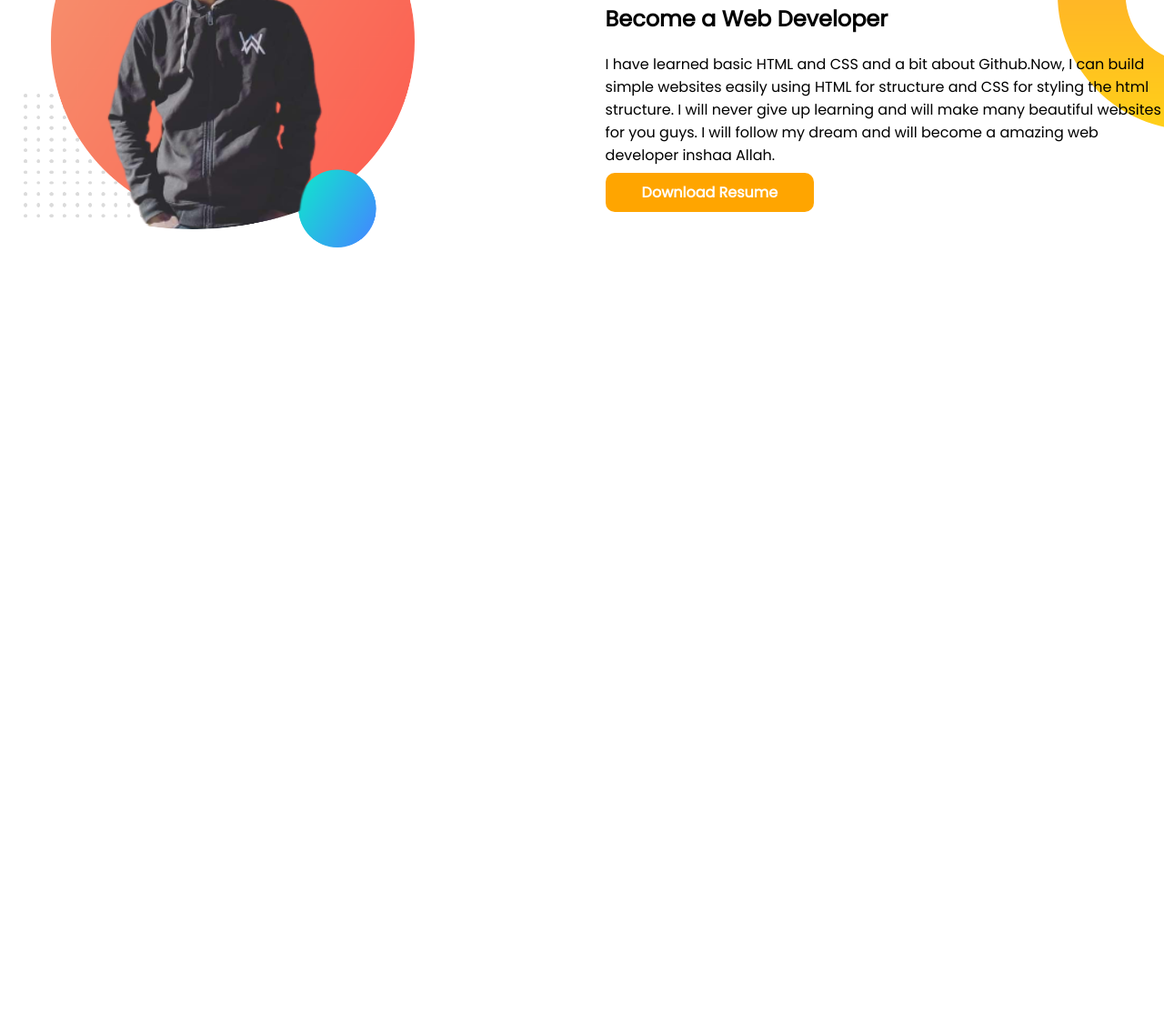
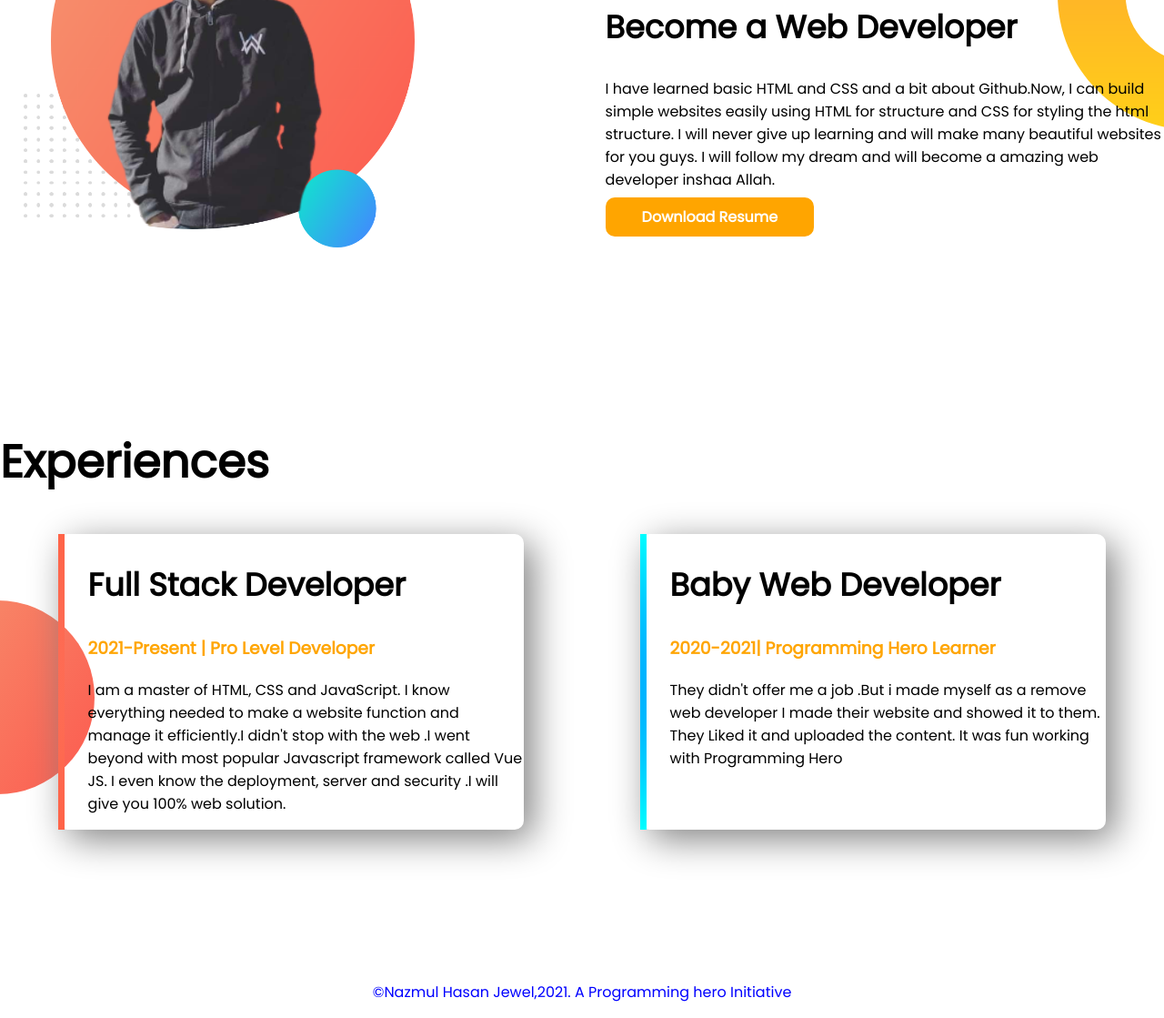
Before and after one commit to Jewel1923/developer-portfolio, a plain HTML site: page index.html in a window 1280 px wide. Shown: the part 918-2037 px from the top of the page at 91% size. Before the commit the page ends 1347 px from the top, so only its background shows below. Drawn offline with Linux system fonts and the light colour scheme.

Commit message:
last Commit

```diff
--- a/index.html
+++ b/index.html
@@ -13,7 +13,7 @@
 </head>
 
 <body>
-    <section class="top-banner">
+    <section class="top-banner flexible-container">
         <div class="halfW">
             <h1>WELCOME TO</h1>
             <h1><span class="color">Nazmul Hasan Jewel</span> WORLD!</h1>
@@ -31,7 +31,7 @@
             <img src="myphoto/my-bg2.png" alt="Picture of Ayaz">
         </div>
     </section>
-    <section class="dream-big">
+    <section class="dream-big flexible-container">
         <div class="halfW">
 
             <img src="myphoto/my-bg.png" alt="Picture of Ayaz">
@@ -48,6 +48,30 @@
         </div>
 
     </section>
+    <section class="experiences">
+        <h1>Experiences</h1>
+        <div class="flexible-container">
+            <div id="jewel" class="shadow">
+                <h2> Full Stack Developer</h2>
+                <h3 class="color">2021-Present | Pro Level Developer</h3>
+                <p>I am a master of HTML, CSS and JavaScript. I know everything needed to make a website function and
+                    manage it efficiently.I didn't stop with the web .I went beyond with most popular Javascript
+                    framework called Vue JS. I even know the deployment, server and security .I will give you 100% web
+                    solution.</p>
+
+            </div>
+            <div id="web-border" class="shadow">
+                <h2>Baby Web Developer</h2>
+                <h3 class="color">2020-2021| Programming Hero Learner</h3>
+                <p>They didn't offer me a job .But i made myself as a remove web developer I made their website and
+                    showed it to them. They Liked it and uploaded the content. It was fun working with Programming Hero
+                </p>
+            </div>
+        </div>
+    </section>
+    <footer>
+        <p>&copy;Nazmul Hasan Jewel,2021. A Programming hero Initiative</p>
+    </footer>
 </body>
 
 </html>
--- a/style.css
+++ b/style.css
@@ -4,11 +4,14 @@ body{
 }
 h1{
    font-size: 50px;
+
 }
+h2{font-size: 35px;}
+h3{ font-size: 25;}
 .color{
     color: orange;
 }
-section{
+.flexible-container{
     display: flex;
     padding-bottom: 150px;
 }
@@ -36,3 +39,30 @@ section{
     background-repeat: no-repeat;
     background-position-x: right;
 }
+.experiences {
+    background-image: url(images/exp-bg.png);
+    background-repeat: no-repeat;
+    background-position: left;
+}
+.shadow{
+    width: 40%;
+    padding-left: 2%;
+    box-shadow: 10px 10px 40px gray;
+    margin-left: 5%;
+    margin-right: 5%;
+    border-radius: 10px;
+}
+#web-border{
+    border-left: 7px solid;
+    border-image: radial-gradient(blue,cyan);
+    border-image-slice: 1;
+}
+#jewel{
+    border-left: 7px solid;
+    border-image: radial-gradient(salmon,tomato);
+    border-image-slice: 1;
+}
+footer p{
+    text-align: center;
+    color: blue;
+}
```
Also changed, not shown: images/jhankar.png (deleted), images/jhankar2.png (deleted), myphoto/60871593_1068397146689896_4536012972459294720_n.jpg (deleted), myphoto/Ayaz-removebg-preview.png (deleted), myphoto/IMG_20210106_110521_756__01.jpg (deleted), myphoto/ayaz3-r.png (deleted).
